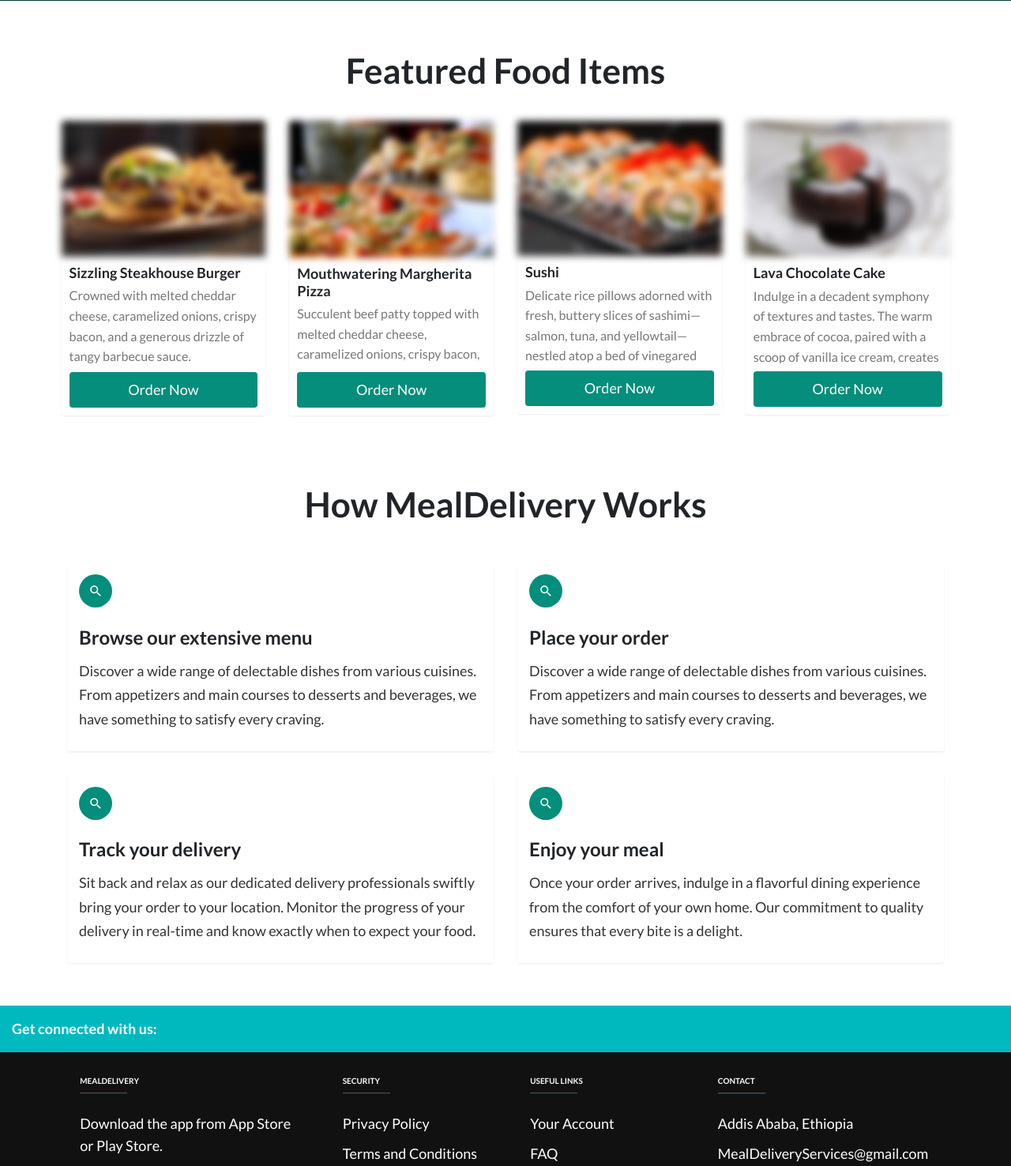
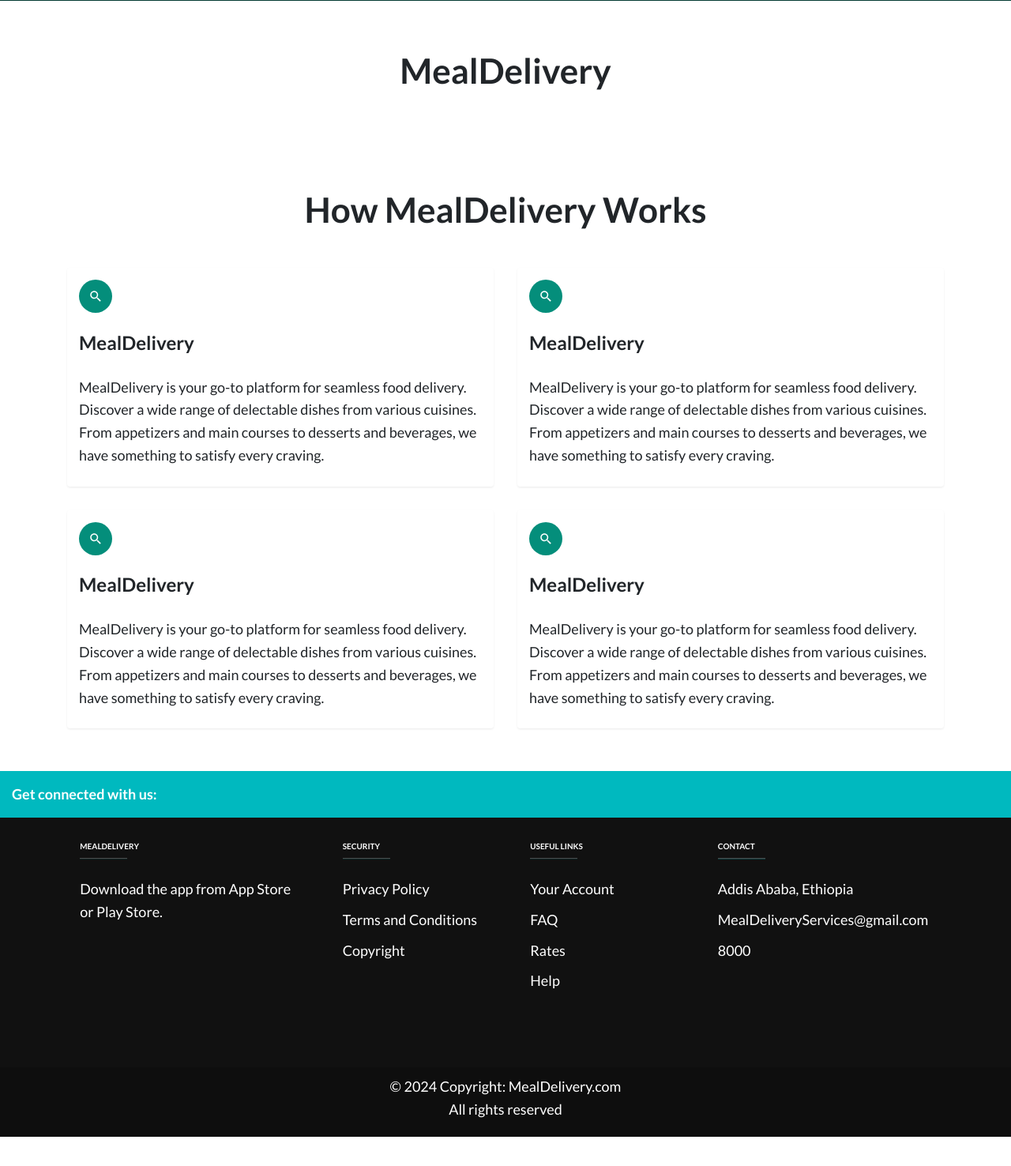
Before and after one commit to kalkidantad/MealDelivery, a Django app: page / in a window 1280 px wide. Shown: the part 676-2152 px from the top of the page at 79% size. After the commit the page ends 2115 px from the top, so only its background shows below. Run offline with Django 5.2, Linux system fonts and the light colour scheme; data comes from the database, SQL or seed files in the repository; grey boxes are pictures that could not be loaded.

Commit message:
Update home.html

```diff
--- a/foodDelivery/product/templates/home.html
+++ b/foodDelivery/product/templates/home.html
@@ -87,67 +87,11 @@
       <section class="featured py-5" id="features">
         <div class="container">
           <h2 class="text-dark fw-bold text-center pt-5 pb-5">
-            Featured Food Items
+            {{info.name}}
           </h2>
         </div>
 
-        <div class="container">
-          <div class="row g-5">
-            <div class="col-12 col-lg-3">
-              <div class="card shadow-sm border-0 h-100 rounded">
-                <!-- <img src="assets/burger.jpg" class="card-img-top" alt="" /> -->
-                <img src="{% static 'assets/burger.jpg' %}" class="card-img-top" alt="Logo">
-                <div class="card-body">
-                  <h3 class="card-title">Sizzling Steakhouse Burger</h3>
-                  <p class="card-text">
-                    Crowned with melted cheddar cheese, caramelized onions, crispy bacon, and a generous drizzle of tangy barbecue sauce.
-                  </p>
-                  <button class="btn mt-auto">Order Now</button>
-                </div>
-              </div>
-            </div>
-            <div class="col-12 col-lg-3">
-              <div class="card shadow-sm border-0 rounded">
-                <!-- <img src="assets/pizza.jpg" class="card-img-top" alt="" /> -->
-                <img src="{% static 'assets/pizza.jpg' %}" class="card-img-top" alt="Logo">
-                <div class="card-body">
-                  <h3 class="card-title">Mouthwatering Margherita Pizza</h3>
-                  <p class="card-text">
-                    Succulent beef patty topped with melted cheddar cheese,
-                    caramelized onions, crispy bacon, and tangy barbecue sauce
-                  </p>
-                  <button class="btn mt-auto">Order Now</button>
-                </div>
-              </div>
-            </div>
-            <div class="col-12 col-lg-3">
-              <div class="card shadow-sm border-0 rounded">
-                <!-- <img src="assets/sushi.jpg" class="card-img-top" alt="" /> -->
-                <img src="{% static 'assets/sushi.jpg' %}" class="card-img-top"  alt="Logo">
-                <div class="card-body">
-                  <h3 class="card-title">Sushi</h3>
-                  <p class="card-text">
-                    Delicate rice pillows adorned with fresh, buttery slices of sashimi—salmon, tuna, and yellowtail—nestled atop a bed of vinegared rice.
-                  </p>
-                  <button class="btn mt-auto">Order Now</button>
-                </div>
-              </div>
-            </div>
-            <div class="col-12 col-lg-3">
-              <div class="card shadow-sm border-0 rounded">
-                <!-- <img src="assets/lavacake.jpg" class="card-img-top" alt="" /> -->
-                <img src="{% static 'assets/lavacake.jpg' %}" class="card-img-top"  alt="Logo">
-                <div class="card-body">
-                  <h3 class="card-title">Lava Chocolate Cake</h3>
-                  <p class="card-text">
-                    Indulge in a decadent symphony of textures and tastes. The warm embrace of cocoa, paired with a scoop of vanilla ice cream, creates a dessert nirvana
-                  </p>
-                  <button class="btn mt-auto">Order Now</button>
-                </div>
-              </div>
-            </div>
-          </div>
-        </div>
+       <!-- detail -->
       </section>
 
       <section class="how-it-works" id="how">
@@ -164,12 +108,10 @@
                 >
                   <span><ion-icon class="icon" name="search"></ion-icon></span>
                   <h3 class="fw-bold text-dark how-it-works-title">
-                    Browse our extensive menu
+                    {{info.name}}
                   </h3>
-                  <p class="how-it-works-text">
-                    Discover a wide range of delectable dishes from various
-                    cuisines. From appetizers and main courses to desserts and
-                    beverages, we have something to satisfy every craving.
+                  <p class="text-dark pt-4">
+                    {{info.description}}
                   </p>
                 </div>
               </div>
@@ -179,12 +121,10 @@
                 >
                   <span><ion-icon class="icon" name="search"></ion-icon></span>
                   <h3 class="fw-bold text-dark how-it-works-title">
-                    Place your order
+                    {{info.name}}
                   </h3>
-                  <p class="how-it-works-text">
-                    Discover a wide range of delectable dishes from various
-                    cuisines. From appetizers and main courses to desserts and
-                    beverages, we have something to satisfy every craving.
+                  <p class="text-dark pt-4">
+                    {{info.description}}
                   </p>
                 </div>
               </div>
@@ -194,13 +134,10 @@
                 >
                   <span><ion-icon class="icon" name="search"></ion-icon></span>
                   <h3 class="fw-bold text-dark how-it-works-title">
-                    Track your delivery
+                    {{info.name}}
                   </h3>
-                  <p class="how-it-works-text">
-                    Sit back and relax as our dedicated delivery professionals
-                    swiftly bring your order to your location. Monitor the
-                    progress of your delivery in real-time and know exactly when
-                    to expect your food.
+                  <p class="text-dark pt-4">
+                    {{info.description}}
                   </p>
                 </div>
               </div>
@@ -210,12 +147,10 @@
                 >
                   <span><ion-icon class="icon" name="search"></ion-icon></span>
                   <h3 class="fw-bold text-dark how-it-works-title">
-                    Enjoy your meal
+                    {{info.name}}
                   </h3>
-                  <p class="how-it-works-text">
-                    Once your order arrives, indulge in a flavorful dining
-                    experience from the comfort of your own home. Our commitment
-                    to quality ensures that every bite is a delight.
+                  <p class="text-dark pt-4">
+                    {{info.description}}
                   </p>
                 </div>
               </div>
```
